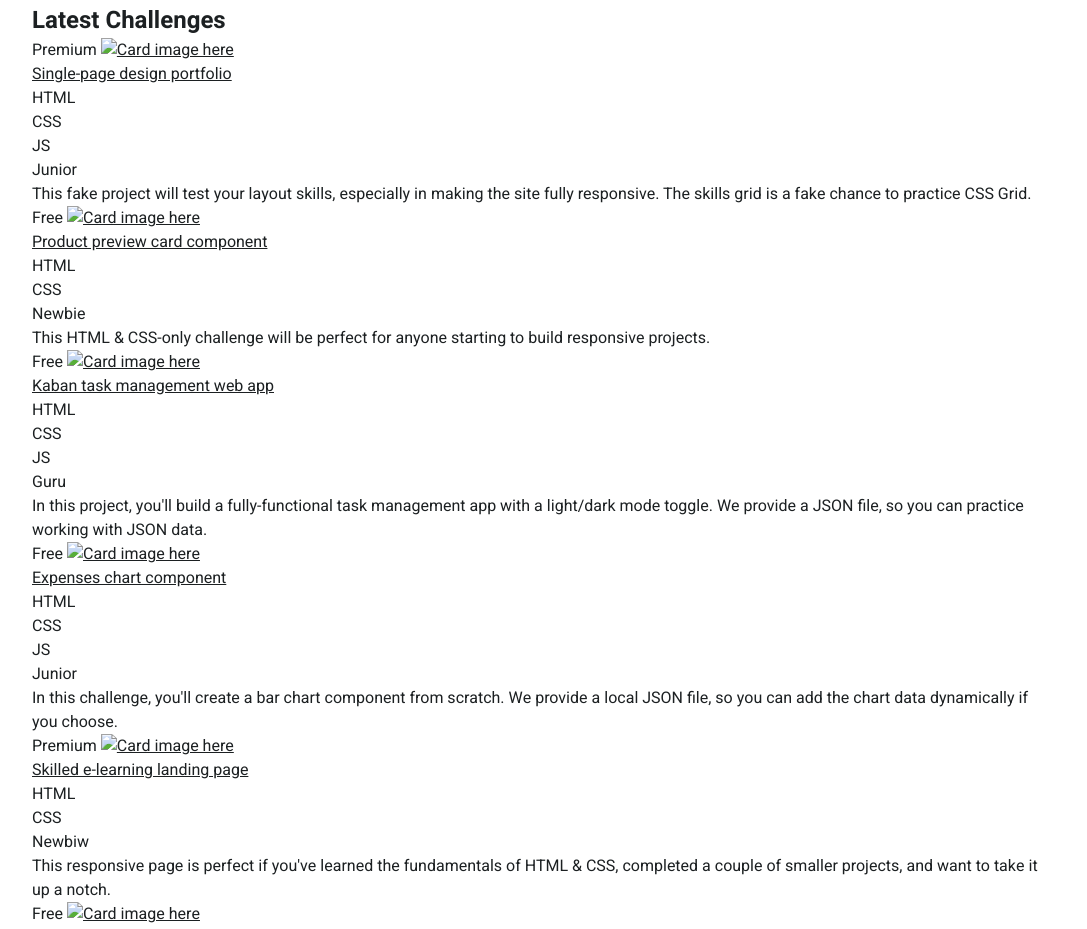
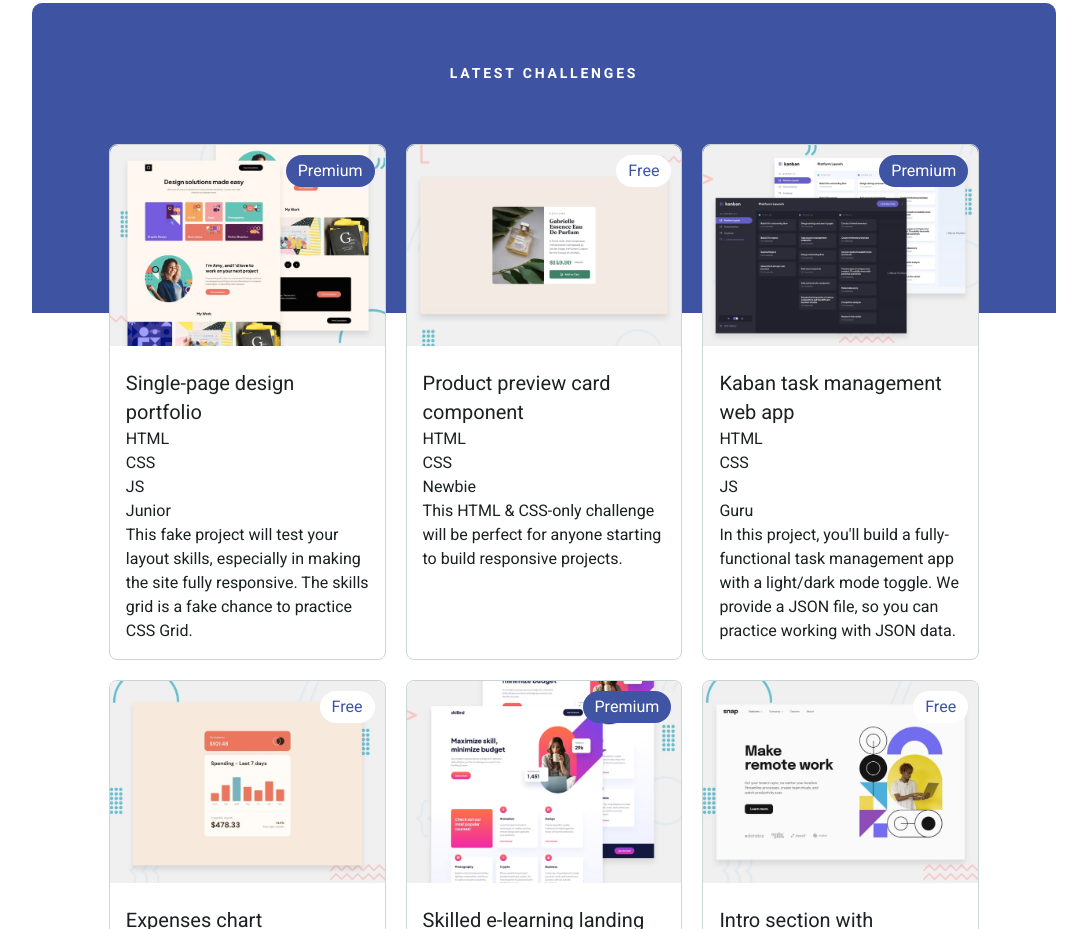
Before and after one commit to DenzelBraithwaite/frontend-mentor_mimic, a plain HTML site: page index.html in a window 1280 px wide. Shown: the part 1235-2164 px from the top of the page, without its empty margins (96-1183 px from the left). Drawn offline with Linux system fonts and the light colour scheme.

Commit message:
finished grid that holds cards and some card styling. Still need to finish the details section

```diff
--- a/index.html
+++ b/index.html
@@ -158,28 +158,33 @@
                     </ul>
                 </div>
             </section>
-            <section>
+            <section class="wide-container">
                 <h2 class="card-section-title">Latest Challenges</h2>
                 <div class="card-section">
                     <div class="card-challenge">
                         <div>
-                            <span>Premium</span>
+                            <span class="card-challenge-premium-badge"
+                                >Premium</span
+                            >
                             <a href="#">
-                                <img src="" alt="Card image here" />
+                                <img
+                                    src="resources/img/card-challenge-1.jpeg"
+                                    alt="Card challenge image here"
+                                />
                             </a>
                         </div>
-                        <div class="card-challenge__details">
-                            <a class="card-challenge__link" href="#"
+                        <div class="card-challenge-details">
+                            <a class="card-challenge-link" href="#"
                                 >Single-page design portfolio</a
                             >
-                            <div class="card-challenge__languages">
+                            <div class="card-challenge-languages">
                                 <ul>
                                     <li>HTML</li>
                                     <li>CSS</li>
                                     <li>JS</li>
                                 </ul>
                             </div>
-                            <div class="card-challenge__level">Junior</div>
+                            <div class="card-challenge-level">Junior</div>
                             <p>
                                 This fake project will test your layout skills,
                                 especially in making the site fully responsive.
@@ -191,23 +196,26 @@
 
                     <div class="card-challenge">
                         <div>
-                            <span>Free</span>
+                            <span class="card-challenge-free-badge">Free</span>
                             <a href="#">
-                                <img src="" alt="Card image here" />
+                                <img
+                                    src="resources/img/card-challenge-2.jpeg"
+                                    alt="Card image here"
+                                />
                             </a>
                         </div>
-                        <div class="card-challenge__details">
-                            <a class="card-challenge__link" href="#"
+                        <div class="card-challenge-details">
+                            <a class="card-challenge-link" href="#"
                                 >Product preview card component</a
                             >
-                            <div class="card-challenge__languages">
+                            <div class="card-challenge-languages">
                                 <ul>
                                     <li>HTML</li>
                                     <li>CSS</li>
                                 </ul>
                             </div>
 
-                            <div class="card-challenge__level">Newbie</div>
+                            <div class="card-challenge-level">Newbie</div>
                             <p>
                                 This HTML & CSS-only challenge will be perfect
                                 for anyone starting to build responsive
@@ -218,23 +226,28 @@
 
                     <div class="card-challenge">
                         <div>
-                            <span>Free</span>
+                            <span class="card-challenge-premium-badge"
+                                >Premium</span
+                            >
                             <a href="#">
-                                <img src="" alt="Card image here" />
+                                <img
+                                    src="resources/img/card-challenge-3.jpeg"
+                                    alt="Card image here"
+                                />
                             </a>
                         </div>
-                        <div class="card-challenge__details">
-                            <a class="card-challenge__link" href="#"
+                        <div class="card-challenge-details">
+                            <a class="card-challenge-link" href="#"
                                 >Kaban task management web app</a
                             >
-                            <div class="card-challenge__languages">
+                            <div class="card-challenge-languages">
                                 <ul>
                                     <li>HTML</li>
                                     <li>CSS</li>
                                     <li>JS</li>
                                 </ul>
                             </div>
-                            <div class="card-challenge__level">Guru</div>
+                            <div class="card-challenge-level">Guru</div>
                             <p>
                                 In this project, you'll build a fully-functional
                                 task management app with a light/dark mode
@@ -246,23 +259,26 @@
 
                     <div class="card-challenge">
                         <div>
-                            <span>Free</span>
+                            <span class="card-challenge-free-badge">Free</span>
                             <a href="#">
-                                <img src="" alt="Card image here" />
+                                <img
+                                    src="resources/img/card-challenge-4.jpeg"
+                                    alt="Card image here"
+                                />
                             </a>
                         </div>
-                        <div class="card-challenge__details">
-                            <a class="card-challenge__link" href="#"
+                        <div class="card-challenge-details">
+                            <a class="card-challenge-link" href="#"
                                 >Expenses chart component</a
                             >
-                            <div class="card-challenge__languages">
+                            <div class="card-challenge-languages">
                                 <ul>
                                     <li>HTML</li>
                                     <li>CSS</li>
                                     <li>JS</li>
                                 </ul>
                             </div>
-                            <div class="card-challenge__level">Junior</div>
+                            <div class="card-challenge-level">Junior</div>
                             <p>
                                 In this challenge, you'll create a bar chart
                                 component from scratch. We provide a local JSON
@@ -274,22 +290,27 @@
 
                     <div class="card-challenge">
                         <div>
-                            <span>Premium</span>
+                            <span class="card-challenge-premium-badge"
+                                >Premium</span
+                            >
                             <a href="#">
-                                <img src="" alt="Card image here" />
+                                <img
+                                    src="resources/img/card-challenge-5.jpeg"
+                                    alt="Card image here"
+                                />
                             </a>
                         </div>
-                        <div class="card-challenge__details">
-                            <a class="card-challenge__link" href="#"
+                        <div class="card-challenge-details">
+                            <a class="card-challenge-link" href="#"
                                 >Skilled e-learning landing page</a
                             >
-                            <div class="card-challenge__languages">
+                            <div class="card-challenge-languages">
                                 <ul>
                                     <li>HTML</li>
                                     <li>CSS</li>
                                 </ul>
                             </div>
-                            <div class="card-challenge__level">Newbiw</div>
+                            <div class="card-challenge-level">Newbiw</div>
                             <p>
                                 This responsive page is perfect if you've
                                 learned the fundamentals of HTML & CSS,
@@ -298,33 +319,36 @@
                             </p>
                         </div>
                     </div>
-                </div>
 
                     <div class="card-challenge">
                         <div>
-                        <span>Free</span>
+                            <span class="card-challenge-free-badge">Free</span>
                             <a href="#">
-                            <img src="" alt="Card image here" />
+                                <img
+                                    src="resources/img/card-challenge-6.jpeg"
+                                    alt="Card image here"
+                                />
                             </a>
                         </div>
-                    <div class="card-challenge__details">
-                        <a class="card-challenge__link" href="#"
+                        <div class="card-challenge-details">
+                            <a class="card-challenge-link" href="#"
                                 >Intro section with dropdown navigation</a
                             >
-                        <div class="card-challenge__languages">
+                            <div class="card-challenge-languages">
                                 <ul>
                                     <li>HTML</li>
                                     <li>CSS</li>
                                     <li>JS</li>
                                 </ul>
                             </div>
-                        <div class="card-challenge__level">Junior</div>
+                            <div class="card-challenge-level">Junior</div>
                             <p>
                                 This challenge will test your ability to create
                                 dropdown navigation menus, a common pattern on
-                            larger sites. It will also provide some nice basic
-                            layout challenges.
+                                larger sites. It will also provide some nice
+                                basic layout challenges.
                             </p>
+                        </div>
                     </div>
                 </div>
 
@@ -361,7 +385,7 @@
                             with fake challenges, featured solutions, selected
                             articles and our fakest news
                         </p>
-                        <form action="">
+                        <form action="#">
                             <input
                                 type="text"
                                 placeholder="email@example.com"
--- /dev/null
+++ b/styles/components/card.css
@@ -0,0 +1,64 @@
+.card-section {
+    /* display: flex; */
+    display: grid;
+    grid-template-columns: 1fr 1fr 1fr;
+    gap: 20px;
+    position: relative;
+    width: 85%;
+    margin: 0 auto;
+    flex: 0 1 auto;
+    flex-flow: wrap;
+}
+
+.card-section-title {
+    color: #fff;
+    font-size: 14px;
+    text-transform: uppercase;
+    letter-spacing: 0.2em;
+    text-align: center;
+    /* background-color: var(--blue); */
+    padding: 60px 0;
+    border-radius: 10px 10px 0 0;
+}
+
+.card-challenge {
+    position: relative;
+    border-radius: 8px;
+    border: 1px solid var(--grey-blue);
+}
+
+.card-challenge img {
+    object-fit: cover;
+    width: 100%;
+    height: 100%;
+    border-radius: 8px 8px 0 0;
+}
+
+.card-challenge-link {
+    text-decoration: none;
+    font-size: 20px;
+}
+
+.card-challenge-premium-badge {
+    position: absolute;
+    top: 10px;
+    right: 10px;
+    background-color: var(--blue);
+    color: #fff;
+    padding: 4px 12px;
+    border-radius: 50px;
+}
+
+.card-challenge-free-badge {
+    position: absolute;
+    top: 10px;
+    right: 10px;
+    background-color: #fff;
+    color: var(--blue);
+    padding: 4px 12px;
+    border-radius: 50px;
+}
+
+.card-challenge-details {
+    padding: 16px;
+}
--- a/styles/components/navbar.css
+++ b/styles/components/navbar.css
@@ -20,7 +20,7 @@
     display: flex;
     justify-content: space-around;
     align-items: center;
-    border-bottom: 0.5px solid var(--light-blue-trim);
+    border-bottom: 0.5px solid var(--grey-blue);
 }
 
 .navbar-links {
--- a/styles/styles.css
+++ b/styles/styles.css
@@ -5,15 +5,17 @@
 @import 'components/button.css';
 @import 'components/navbar.css';
 @import 'components/banner.css';
+@import 'components/card.css';
 
 :root {
     --grey: #1c2022;
     --blue: #3f54a3;
+    --grey-blue: #cad5d6;
+    --light-blue: #e7ebf9;
     --red: #ed2c49;
     --cyan: #69becd;
     --green: #aad741;
     --pink: #cf6390;
-    --light-blue-trim: #cad5d6;
 }
 
 * {
@@ -30,6 +32,12 @@
     max-width: 1200px;
 }
 
+.wide-container {
+    margin: 0 auto;
+    background: linear-gradient(rgb(62, 84, 163) 25%, transparent 25%);
+    border-radius: 10px;
+}
+
 ul {
     list-style: none;
 }
@@ -40,6 +48,10 @@ ul {
 
 .text-black {
     color: #000;
+}
+
+.background-blue {
+    background-color: var(--blue);
 }
 
 header {
```
Also changed, not shown: resources/img/card-challenge-1.jpeg (added), resources/img/card-challenge-2.jpeg (added), resources/img/card-challenge-3.jpeg (added), resources/img/card-challenge-4.jpeg (added), resources/img/card-challenge-5.jpeg (added), resources/img/card-challenge-6.jpeg (added), resources/img/ttest.jpeg (added), 2 other files. Lines whose indentation alone changed are shown as unchanged.
